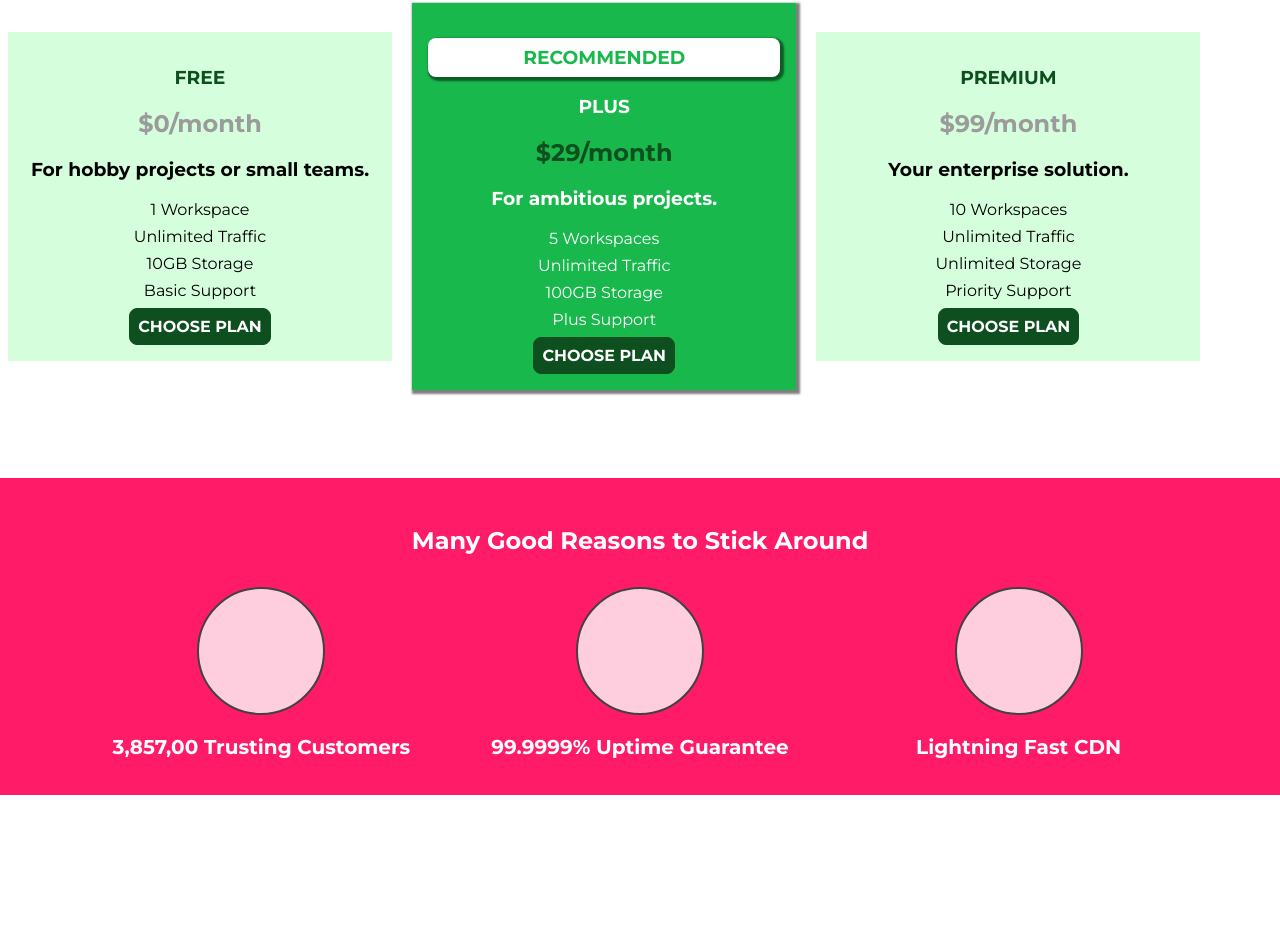
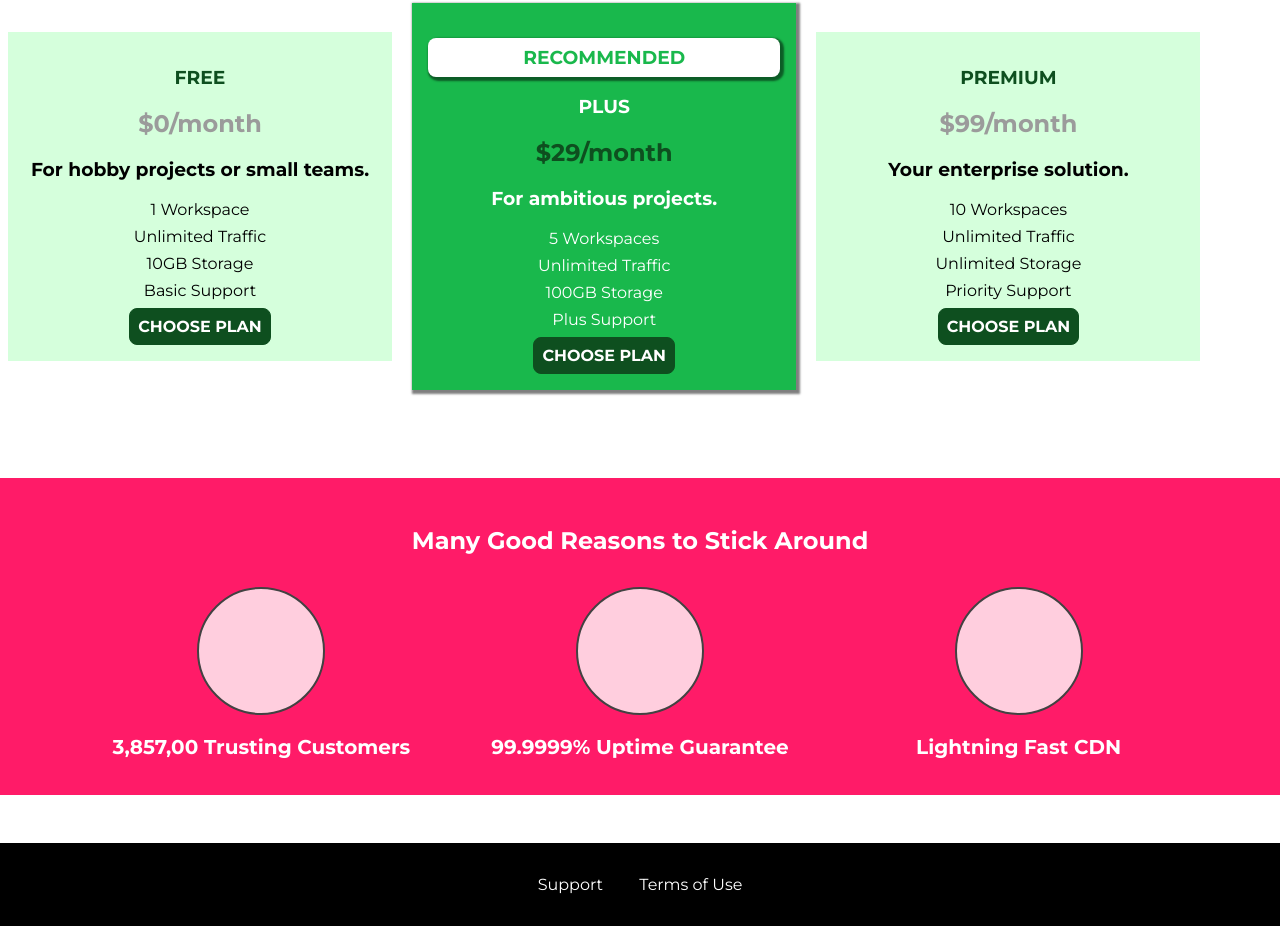
Before and after one commit to JoerKul/cssTheCompleteGuide, a plain HTML site: page index.html in a window 1280 px wide. Shown: the part 645-1571 px from the top of the page. Before the commit the page ends 1440 px from the top, so only its background shows below. Drawn offline with Linux system fonts and the light colour scheme.

Commit message:
add a footer at the page

```diff
--- a/css/main.css
+++ b/css/main.css
@@ -200,3 +200,31 @@ html {
     background: white;
     border: none;
 }
+
+.main-footer{
+    background: black;
+    padding: 32px;
+    margin-top: 48px;
+}
+
+.main-footer__links{
+    list-style: none;
+    margin: 0;
+    padding: 0;
+    text-align: center;
+}
+
+.main-footer__link {
+    display: inline-block;
+    margin: 0 16px;
+}
+
+.main-footer__link a {
+    color: white;
+    text-decoration: none;
+}
+
+.main-footer__link a:hover,
+.main-footer__link a:active {
+    color: #ccc;
+}
--- a/index.html
+++ b/index.html
@@ -28,6 +28,7 @@
             </ul>
         </nav>
     </header>
+    <main>
         <section id="product-overview">
             <h1>Get the freedom you deserve</h1>
         </section>
@@ -80,7 +81,7 @@
             </div>
         </section>
         <section id="key-features">
-        <h1  class="section-title">Many Good Reasons to Stick Around</h1>
+            <h1 class="section-title">Many Good Reasons to Stick Around</h1>
             <ul class="key-feature__list">
                 <li>
                     <div class="key-feature__image">
@@ -102,6 +103,19 @@
                 </li>
             </ul>
         </section>
+    </main>
+    <footer class="main-footer">
+        <nav>
+            <ul class="main-footer__links">
+                <li class="main-footer__link">
+                    <a href="#">Support</a>
+                </li>
+                <li class="main-footer__link">
+                    <a href="#">Terms of Use</a>
+                </li>
+            </ul>
+        </nav>
+    </footer>
 </body>
 
 </html>
```
Lines whose indentation alone changed are shown as unchanged.
